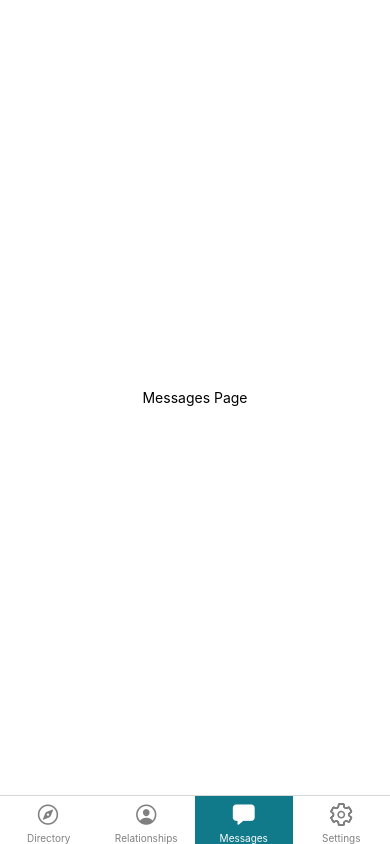
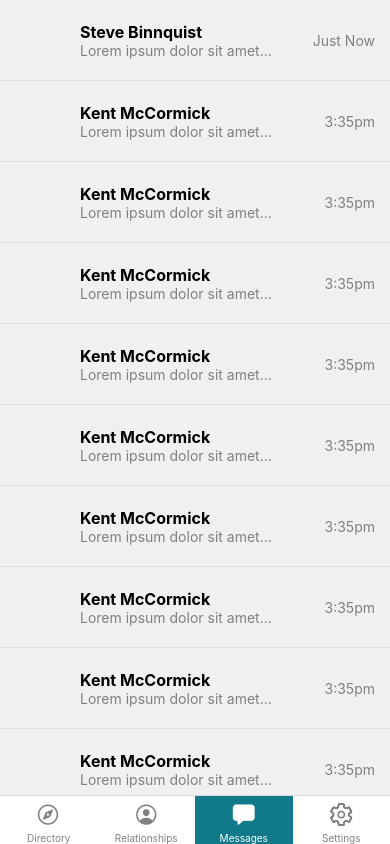
Before and after one commit to Valyria-Studios/geo_browser_app, a React Native app in the folder App/: screen /Messages in a window 390 px wide. Built offline with nearby package versions, Linux system fonts and the light colour scheme.

Commit message:
Created Messages Page

```diff
--- a/App/screens/Messages.js
+++ b/App/screens/Messages.js
@@ -1,18 +1,126 @@
-import { StyleSheet, Text, View } from "react-native";
+import React from "react";
+import { View, Text, FlatList, Image, StyleSheet } from "react-native";
+import { SafeAreaView } from "react-native-safe-area-context";
 
-export default function Messages() {
+const data = [
+  {
+    name: "Steve Binnquist",
+    message: "Lorem ipsum dolor sit amet...",
+    timestamp: "Just Now",
+    // image: require("./path_to_image.jpg"),
+  },
+  {
+    name: "Kent McCormick",
+    message: "Lorem ipsum dolor sit amet...",
+    timestamp: "3:35pm",
+    // image: require("./path_to_image.jpg"),
+  },
+  {
+    name: "Kent McCormick",
+    message: "Lorem ipsum dolor sit amet...",
+    timestamp: "3:35pm",
+    // image: require("./path_to_image.jpg"),
+  },
+  {
+    name: "Kent McCormick",
+    message: "Lorem ipsum dolor sit amet...",
+    timestamp: "3:35pm",
+    // image: require("./path_to_image.jpg"),
+  },
+  {
+    name: "Kent McCormick",
+    message: "Lorem ipsum dolor sit amet...",
+    timestamp: "3:35pm",
+    // image: require("./path_to_image.jpg"),
+  },
+  {
+    name: "Kent McCormick",
+    message: "Lorem ipsum dolor sit amet...",
+    timestamp: "3:35pm",
+    // image: require("./path_to_image.jpg"),
+  },
+  {
+    name: "Kent McCormick",
+    message: "Lorem ipsum dolor sit amet...",
+    timestamp: "3:35pm",
+    // image: require("./path_to_image.jpg"),
+  },
+  {
+    name: "Kent McCormick",
+    message: "Lorem ipsum dolor sit amet...",
+    timestamp: "3:35pm",
+    // image: require("./path_to_image.jpg"),
+  },
+  {
+    name: "Kent McCormick",
+    message: "Lorem ipsum dolor sit amet...",
+    timestamp: "3:35pm",
+    // image: require("./path_to_image.jpg"),
+  },
+  {
+    name: "Kent McCormick",
+    message: "Lorem ipsum dolor sit amet...",
+    timestamp: "3:35pm",
+    // image: require("./path_to_image.jpg"),
+  },
+  // ... add other entries here
+];
+
+const Messages = () => {
   return (
-    <View style={styles.container}>
-      <Text>Messages Page</Text>
-    </View>
+    <SafeAreaView style={styles.container}>
+      <View>
+        <FlatList
+          data={data}
+          keyExtractor={(item) => item.name}
+          renderItem={({ item }) => (
+            <View style={styles.messageContainer}>
+              <Image source={item.image} style={styles.profileImage} />
+              <View style={styles.textContainer}>
+                <Text style={styles.name}>{item.name}</Text>
+                <Text style={styles.message}>{item.message}</Text>
+              </View>
+              <Text style={styles.timestamp}>{item.timestamp}</Text>
+            </View>
+          )}
+        />
+      </View>
+    </SafeAreaView>
   );
-}
+};
 
 const styles = StyleSheet.create({
   container: {
     flex: 1,
-    backgroundColor: "#fff",
+    backgroundColor: "#f0f0f0",
+  },
+  messageContainer: {
+    flexDirection: "row",
+    padding: 15,
+    borderBottomWidth: 1,
+    borderColor: "#e0e0e0",
     alignItems: "center",
-    justifyContent: "center",
+  },
+  profileImage: {
+    width: 50,
+    height: 50,
+    borderRadius: 25,
+    marginRight: 15,
+  },
+  textContainer: {
+    flex: 1,
+  },
+  name: {
+    fontSize: 16,
+    fontWeight: "bold",
+  },
+  message: {
+    color: "gray",
+  },
+  timestamp: {
+    color: "gray",
+    marginLeft: 10,
   },
 });
+
+export default Messages;
```
Also changed, not shown: App/api/messages.js (added).
